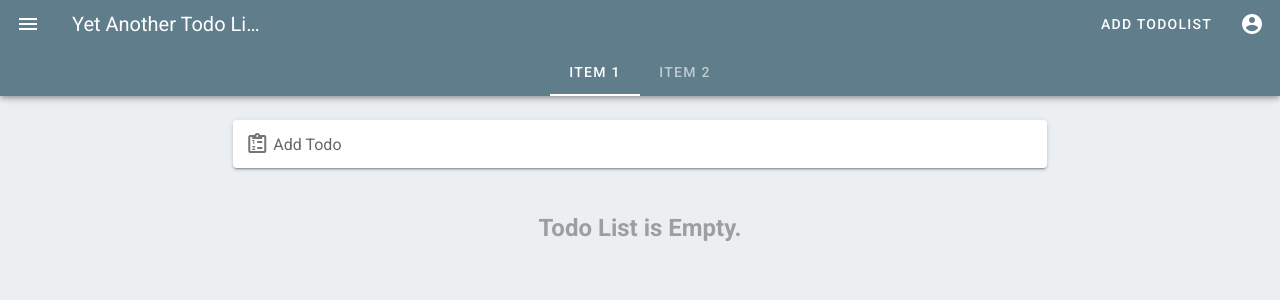
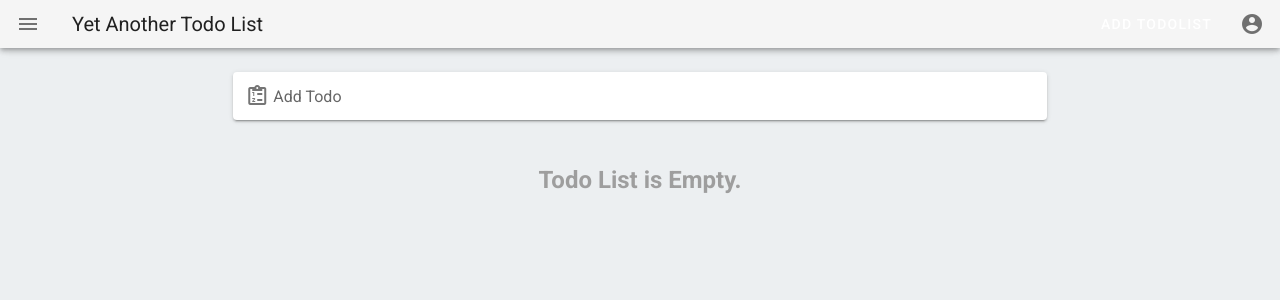
Before and after one commit to nakarinh14/vuetify-todo, a Vue app: page / in a window 1280 px wide. Shown: the top 300 px of the page. Built offline with nearby package versions, Linux system fonts and the light colour scheme; no server answers; the database is empty; sample sign-in values are in the browser's storage.

Commit message:
Remove app bar extension

```diff
--- a/src/App.vue
+++ b/src/App.vue
@@ -2,9 +2,7 @@
   <v-app>
     <v-app-bar
       v-if="$store.getters['auth/user']"
-      color="blue-grey lighten-7"
       dense
-      dark
       app
     >
       <v-app-bar-nav-icon></v-app-bar-nav-icon>
@@ -17,22 +15,6 @@
         ADD TODOLIST
       </v-btn>
       <AvatarProfile></AvatarProfile>
-      <template v-slot:extension>
-        <v-tabs
-          centered
-          background-color="blue-grey lighten-7"
-          dark
-          show-arrows
-        >
-          <v-tab
-            v-for="i in 2"
-            :key="i"
-            :href="'#tab-' + i"
-          >
-            Item {{ i }}
-          </v-tab>
-        </v-tabs>
-      </template>
     </v-app-bar>
     <v-main class="blue-grey lighten-5">
       <v-container fluid >
```
